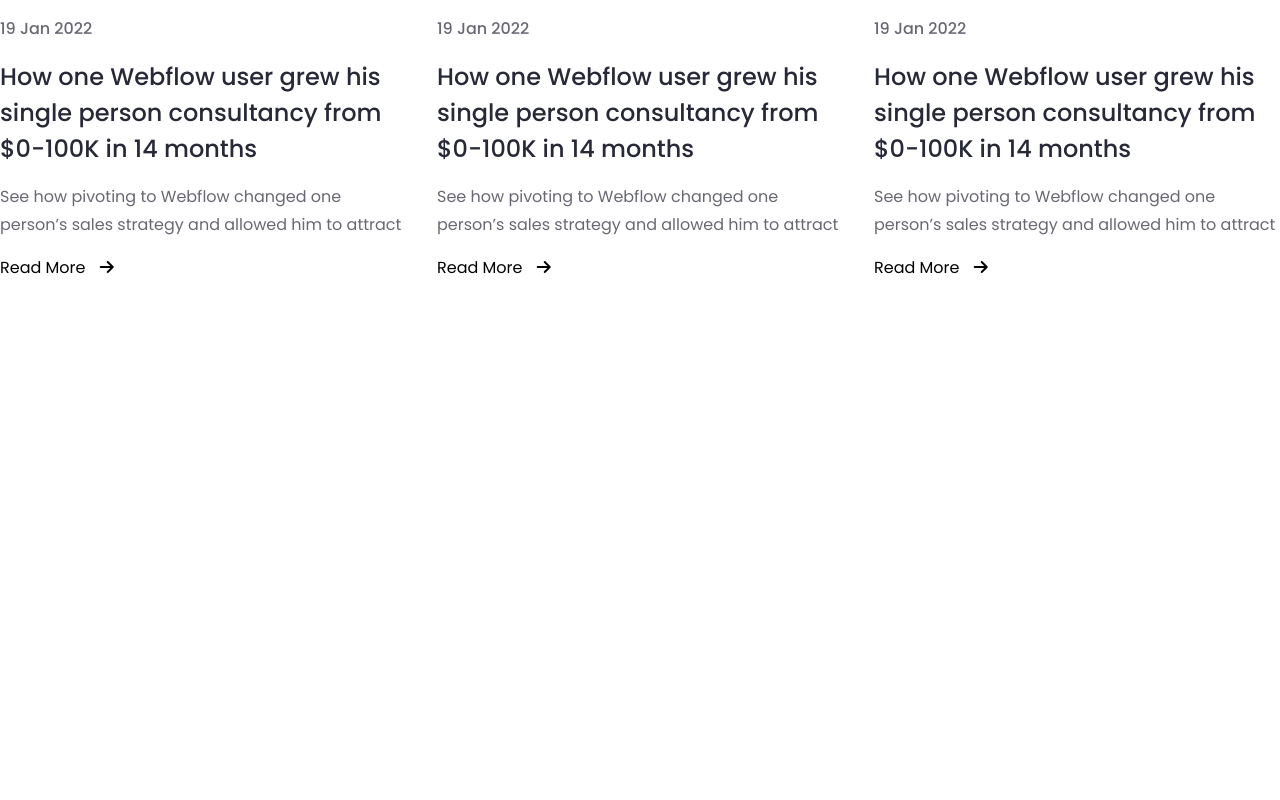
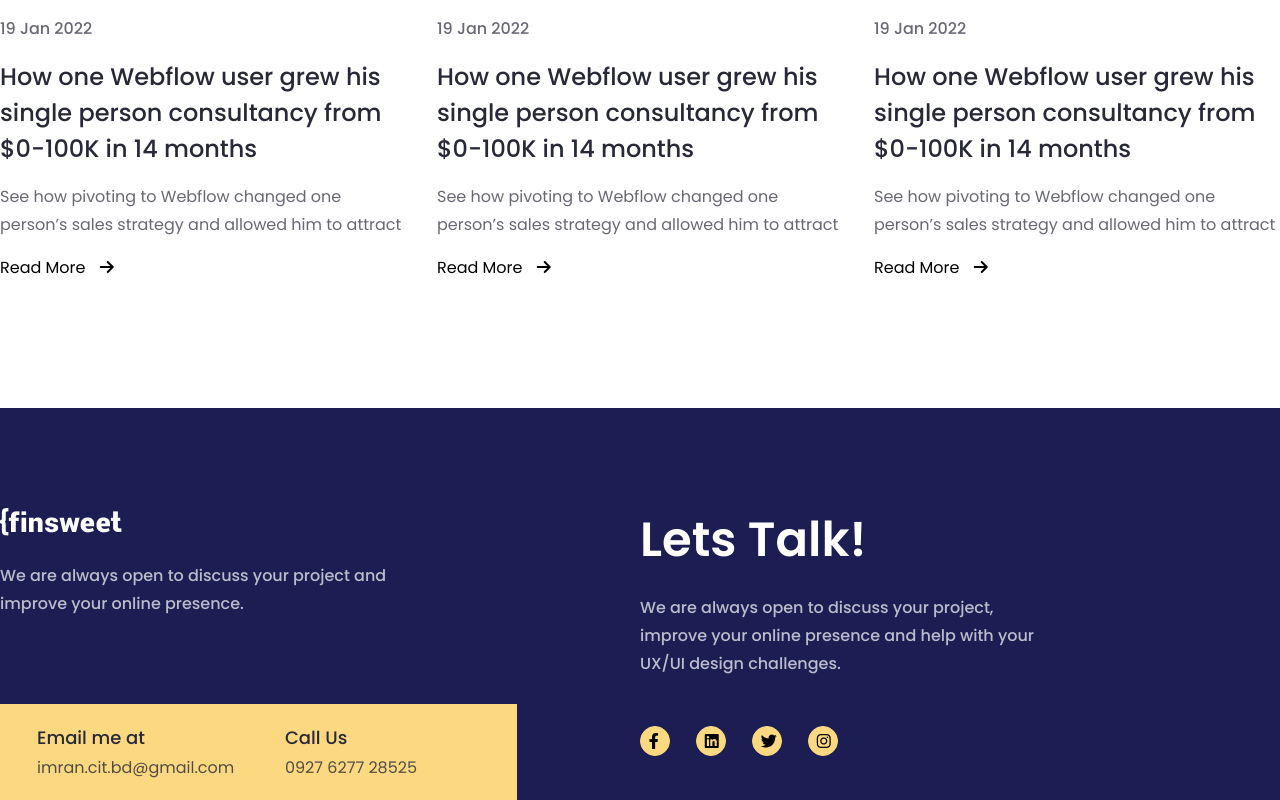
Before and after one commit to dev-imran1/finesweet, a plain HTML site: page index.html in a window 1280 px wide. Shown: the part 6310-7110 px from the top of the page. Before the commit the page ends 6718 px from the top, so only its background shows below. Drawn offline with Linux system fonts and the light colour scheme; files whose address does not match are found by name.

Commit message:
footer part done

```diff
--- a/_main.scss
+++ b/_main.scss
@@ -10,3 +10,4 @@
 @import './pages/questions/question' ;
 @import './pages/contact/contact' ;
 @import './pages/blog/blog' ;
+@import './pages/footer/_footer' ;
--- a/index.html
+++ b/index.html
@@ -342,8 +342,46 @@
   </section>
   <!-- =====================blog end here ============================> -->
 
-  <!-- =====================navbar start here ============================> -->
-  <!-- =====================navbar end here ============================> -->
+  <!-- =====================footer start here ============================> -->
+  <footer id="footer">
+    <div class="container">
+        <div class="footer__wrapper">
+            <div class="footer__left">
+                <img src="./images/logo.png" alt="footer logo">
+                <p>We are always open to discuss your project and improve your online presence.</p>
+                <div class="footer__contact">
+                    <div class="footer__contact-left">
+                        <h6>Email me at</h6>
+                        <h4>imran.cit.bd@gmail.com</h4>
+                    </div>
+                    <div class="footer__contact-left">
+                        <h6>Call Us</h6>
+                        <h4>0927 6277 28525</h4>
+                    </div>
+                </div>
+            </div>
+            <div class="footer__right">
+                <h3>Lets Talk!</h3>
+                <p>We are always open to discuss your project, improve your online presence and help with your UX/UI design challenges.</p>
+                <div class="footer__icon">
+                    <div class="facebook">
+                        <i class="fa-brands fa-facebook-f"></i>
+                    </div>
+                    <div class="facebook">
+                        <i class="fa-brands fa-linkedin"></i>
+                    </div>
+                    <div class="facebook">
+                        <i class="fa-brands fa-twitter"></i>
+                    </div>
+                    <div class="facebook">
+                        <i class="fa-brands fa-instagram"></i>
+                    </div>
+                </div>
+            </div>
+        </div>
+    </div>
+  </footer>
+  <!-- =====================footer end here ============================> -->
 
 
 
--- /dev/null
+++ b/pages/footer/_footer.scss
@@ -0,0 +1,96 @@
+#footer{
+    padding-top:100px;
+    padding-right: 22px;
+    background-color: $background_color;
+    .footer__wrapper{
+        display: flex;
+        justify-content: space-between;
+        .footer__left{
+            width: 50%;
+            p{
+                color: #fff;
+                font-family: $primary-font;
+                font-size: 16px;
+                font-style: normal;
+                font-weight: 500;
+                line-height: 28px;
+                width: 399px;
+                opacity: 0.7;
+                padding-top: 22px;
+                margin-bottom:86px;
+            }
+            .footer__contact{
+                display: flex;
+                justify-content: space-between;
+                background-color: $btn-color;
+                width: 517px;
+                column-gap: 28px;
+                padding: 18px 100px 18px 37px;
+                .footer__contact-left{
+                    h6{
+                        color: #282938;
+                        font-family: $primary-font;
+                        font-size: 18px;
+                        font-style: normal;
+                        font-weight: 500;
+                        line-height: 32px;
+                    }
+                    h4{
+                        color: #282938;
+                        font-family: $primary-font;
+                        font-size: 16px;
+                        font-style: normal;
+                        font-weight: 400;
+                        line-height: 28px;
+                        opacity: 0.8;
+                    }
+                }
+            }
+        }
+        .footer__right{
+            width: 50%;
+            h3{
+                color: #FFF;
+                font-family: $primary-font;
+                font-size: 48px;
+                font-style: normal;
+                font-weight: 600;
+                line-height: 64px;
+            }
+            p{
+                color: #fff;
+                font-family: $primary-font;
+                font-size: 16px;
+                font-style: normal;
+                font-weight: 500;
+                line-height: 28px;
+                width: 399px;
+                opacity: 0.7;
+                padding-top: 22px;
+                padding-bottom:48px;
+            }
+            .footer__icon{
+                display: flex;
+                column-gap: 26px;
+                .facebook{
+                    height: 30px;
+                    width: 30px;
+                    border-radius: 50%;
+                    background-color: $btn-color;
+                    position: relative;
+                    border: 1px solid $btn-color;
+                    transition: all linear 0.3s;
+                    i{
+                        position: absolute;
+                        top: 21%;
+                        left: 28%;
+                    }
+                    &:hover{
+                        background-color: transparent;
+                        color: #ffff;
+                    }
+                }
+            }
+        }
+    }
+}
```
Also changed, not shown: css/style.css, 1 other file.
